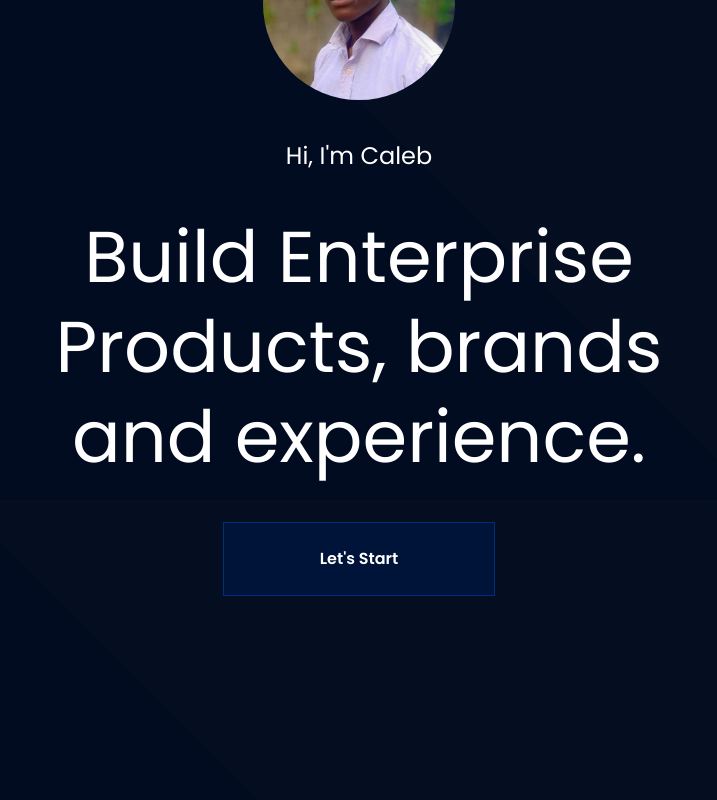
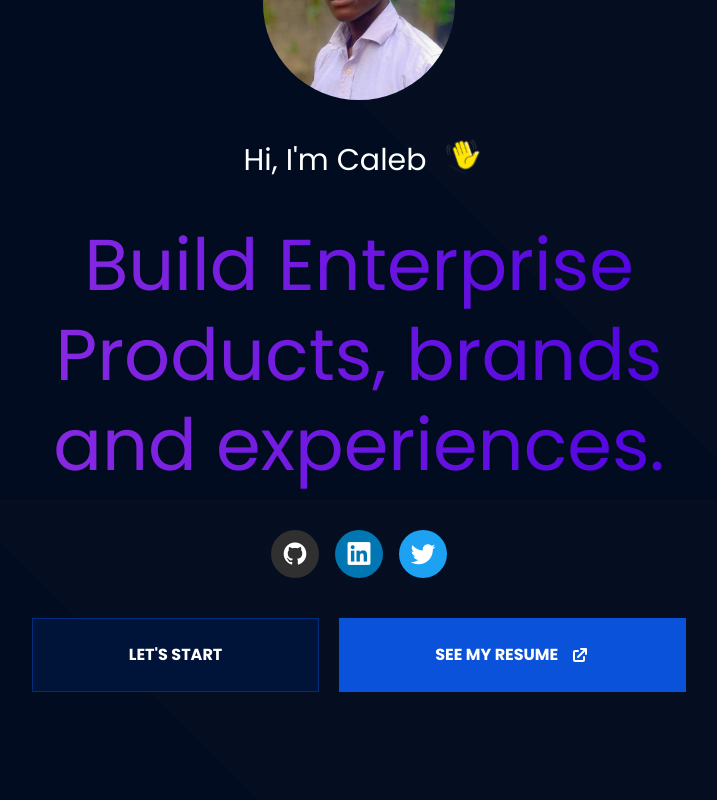
Before and after one commit to calebchris000/Portfolio-Caleb, a React (Vite) app: page / in a window 1280 px wide. Shown: the part 300-1100 px from the top of the page, without its empty margins (281-998 px from the left). Built offline with nearby package versions, Linux system fonts and the light colour scheme.

Commit message:
Update portfolio

```diff
--- /dev/null
+++ b/src/app/miscellaneous/FadeIn.js
@@ -0,0 +1,19 @@
+export function FadeIn(className) {
+    const element = document.querySelector(`${className}`);
+    const observer = new IntersectionObserver((entries) => {
+      entries.forEach((entry) => {
+        const intersecting = entry.isIntersecting;
+
+        if (intersecting) {
+          entry.target.classList.remove("invisible");
+          entry.target.classList.add("visible");
+        } else {
+          entry.target.classList.remove("visible");
+          entry.target.classList.add("invisible");
+        }
+      });
+
+      console.log(className);
+    });
+    observer.observe(element);
+  }
--- a/src/components/MainPage/Contact.jsx
+++ b/src/components/MainPage/Contact.jsx
@@ -1,6 +1,11 @@
+import { useEffect } from "react";
+import { FadeIn } from "../../app/miscellaneous/FadeIn";
+
 const Contact = () => {
+  useEffect(() => {FadeIn('.contact')}, [])
+
   return (
-    <section id="contact" className="mx-auto mb-10 w-[100%] font-poppins mt-52 text-center">
+    <section id="contact" className="contact mx-auto mb-10 w-[100%] font-poppins mt-52 text-center">
       <h2 className="text-2xl mb-20">Contact Me</h2>
 
       <form action="" className="mx-auto bg-gray-700 w-[30%] p-5">
--- a/src/components/MainPage/Fourth.jsx
+++ b/src/components/MainPage/Fourth.jsx
@@ -1,8 +1,12 @@
+import { useEffect } from "react";
+import { FadeIn } from "../../app/miscellaneous/FadeIn";
 import { Icon } from "./Third";
 
 const AboutMe = () => {
+  useEffect(() => {FadeIn('.aboutme')}, [])
+
   return (
-    <section className="mx-auto flex gap-[10rem] justify-between items-center mb-10 w-[60%] font-poppins mt-52 tracking-wide leading-relaxed text-left">
+    <section className="aboutme mx-auto flex gap-[10rem] justify-between items-center mb-10 w-[60%] font-poppins mt-52 tracking-wide leading-relaxed text-left">
       <div className="w-[50%]">
         <h2 className="text-2xl mb-10">About Me</h2>
 
--- a/src/components/MainPage/Second.jsx
+++ b/src/components/MainPage/Second.jsx
@@ -4,10 +4,12 @@ import Covid19 from "../../assets/Covid19.png";
 import Pomodoro from "../../assets/Pomodoro2.png";
 import TVSeries from "../../assets/TVSeries.png";
 import PropTypes from "prop-types";
+import { useEffect } from "react";
+import { FadeIn } from "../../app/miscellaneous/FadeIn.js";
 
 const Card = ({ image, title, description, url }) => {
   function handleClick() {
-    window.location.href = url;
+    window.open(url, '_break')
   }
   return (
     <div className="border cursor-pointer p-5 border-gray-700 h-[24rem] w-[20rem] hover:scale-105 transition-all ease-in-out" onClick={handleClick}>
@@ -22,8 +24,11 @@ const Card = ({ image, title, description, url }) => {
 };
 
 const Second = () => {
+  useEffect(() => {
+    FadeIn(".second");
+  }, []);
   return (
-    <section className="mx-auto mb-10 w-[100%] font-poppins mt-52 text-center ">
+    <section className="second opacity-0  mx-auto mb-10 w-[100%] font-poppins mt-52 text-center ">
       <h2 className="text-2xl mb-20">Highlights of Successful Projects</h2>
       <div className="flex flex-wrap gap-10 w-[80%] mx-auto justify-center">
         <Card
--- a/src/components/MainPage/Third.jsx
+++ b/src/components/MainPage/Third.jsx
@@ -1,4 +1,6 @@
 import PropTypes from "prop-types";
+import { useEffect } from "react";
+import { FadeIn } from "../../app/miscellaneous/FadeIn";
 
 export const Icon = ({ className, containerClasses, onClick }) => (
   <div className={`${containerClasses || ""} border-[4px] border-gray-700 transition-all hover:bg-gray-700 rounded-full w-40 h-40 flex justify-center items-center`} onClick={onClick}>
@@ -7,12 +9,15 @@ export const Icon = ({ className, containerClasses, onClick }) => (
 );
 
 const Skills = () => {
+
+  useEffect(() => {FadeIn('.skills')}, [])
+
   return (
-    <section className="mx-auto mb-10 w-[100%] font-poppins mt-52 text-center ">
+    <section className="skills mx-auto mb-10 w-[100%] font-poppins mt-52 text-center ">
       <h2 className="text-2xl mb-20">Featured Skills</h2>
 
       <div className="flex flex-wrap mx-auto w-[60%] gap-10 justify-center">
-        <Icon className="devicon-html5-plain colored " />
+        <Icon className="devicon-html5-plain colored" />
         <Icon className="devicon-css3-plain colored" />
         <Icon className="devicon-javascript-plain colored" />
         <Icon className="devicon-typescript-plain colored" />
--- a/src/components/MainPage/Top.jsx
+++ b/src/components/MainPage/Top.jsx
@@ -1,19 +1,67 @@
 import Profile from "../../assets/112436618.jpeg";
+import Waving from "../../assets/waving.svg";
+import { HiExternalLink } from "react-icons/hi";
+import "./custom.css";
+
+const ContactIcons = () => {
+  return (
+    <div className="flex justify-center gap-4 ">
+      <div
+        className="bg-[#303030] cursor-pointer rounded-full flex justify-center items-center h-12 w-12"
+        onClick={() => (window.location.href = "https://github.com/calebchris000")}
+      >
+        <i className="devicon-github-original text-2xl rounded-full"></i>
+      </div>
+      <div
+        className="bg-[#0076B2] cursor-pointer rounded-full flex justify-center items-center h-12 w-12"
+        onClick={() => (window.location.href = "https://linkedin.com/in/calebchris000")}
+      >
+        <i className="devicon-linkedin-plain text-2xl rounded-full"></i>
+      </div>
+      <div
+        className="bg-[#1DA1F2] rounded-full cursor-pointer flex justify-center items-center h-12 w-12"
+        onClick={() => (window.location.href = "https://twitter.com/calebchris000")}
+      >
+        <i className="devicon-twitter-original text-xl rounded-full"></i>
+      </div>
+    </div>
+  );
+};
+
 const Top = () => {
   const handleButtonClick = () => {
-    const sectionToScroll = document.getElementById('contact');
+    const sectionToScroll = document.getElementById("contact");
     if (sectionToScroll) {
-      sectionToScroll.scrollIntoView({ behavior: 'smooth' });
+      sectionToScroll.scrollIntoView({ behavior: "smooth" });
     }
   };
+
   return (
     <section className="mx-auto w-[100%] font-poppins relative mt-52 ">
       <div className="flex flex-col justify-center w-[60%] mx-auto text-center gap-10">
         <img className="w-48 rounded-full mx-auto" src={Profile} alt="" />
-        <h3 className="text-2xl">Hi, I&apos;m Caleb</h3>
-        <h1 className="text-7xl tracking-normal leading-tight">Build Enterprise Products, brands and experience.</h1>
 
-        <button className="border border-[#002d80] font-semibold w-fit mx-auto hover:bg-[#0a52da] transition-colors bg-[#00143a] block p-6 px-24" onClick={handleButtonClick}>Let&apos;s Start</button>
+        <div className="flex gap-2 items-center justify-center">
+          <h3 className="top-greeting anim text-3xl">Hi, I&apos;m Caleb</h3>
+          <img className="w-10 h-10 top-anim" src={Waving} alt="" />
+        </div>
+        <h1 className="clip-text top-description text-7xl tracking-normal leading-tight">Build Enterprise Products, brands and experiences.</h1>
+        <ContactIcons />
+        <div className="flex justify-center gap-5">
+          <button
+            className="top-lets-start border border-[#002d80] font-bold w-fit hover:bg-[#0a52da] transition-all hover:scale-[1.06] bg-[#00143a] block p-6 px-24"
+            onClick={handleButtonClick}
+          >
+            LET&apos;S START
+          </button>
+
+            <button
+              className="font-bold flex items-center justify-center gap-3 transition-all w-fit hover:bg-[#fff] hover:text-[#00143a] hover:scale-[1.06] bg-[#0a52da] p-6 px-24"
+              onClick={() => (window.open("https://docs.google.com/document/d/1xxsSqcwstPCdLpu6bZpOuAqogLW0-4398u9ybZOsDls/edit?usp=sharing", '_blank'))}
+            >
+              SEE MY RESUME <HiExternalLink className="w-5 h-5" />
+            </button>
+        </div>
       </div>
     </section>
   );
--- /dev/null
+++ b/src/components/MainPage/custom.css
@@ -0,0 +1,45 @@
+.top-anim {
+  animation: wave 1s infinite;
+  animation-delay: 1s;
+  transform-origin: bottom right;
+}
+
+@keyframes wave {
+  0%,
+  100% {
+    transform: rotate(0deg);
+  }
+  50% {
+    transform: rotate(30deg); /* Adjust the angle as per your waving style */
+  }
+}
+
+.visible {
+  transition: all 600ms ease-in-out;
+  opacity: 1 !important;
+  transform: translateY(0px);
+}
+
+.invisible {
+  opacity: 0;
+  transform: translateY(50px);
+}
+
+.clip-text {
+  background: linear-gradient(to right, #8e2de2, #4a00e0) !important;
+  -webkit-background-clip: text !important;
+  color: transparent;
+  background-clip: text !important;
+  animation: clipAnimation 2s infinite;
+}
+
+@keyframes clipAnimation {
+  0% {
+    background: linear-gradient(to right, #ead4fd, #4a00e0) !important;
+    background-position: 0% 50%;
+  }
+  100% {
+    background-position: 100% 50%;
+    background: linear-gradient(to right, #ead4fd, #4a00e0) !important;
+  }
+}
```
Also changed, not shown: src/assets/waving.svg (added).
